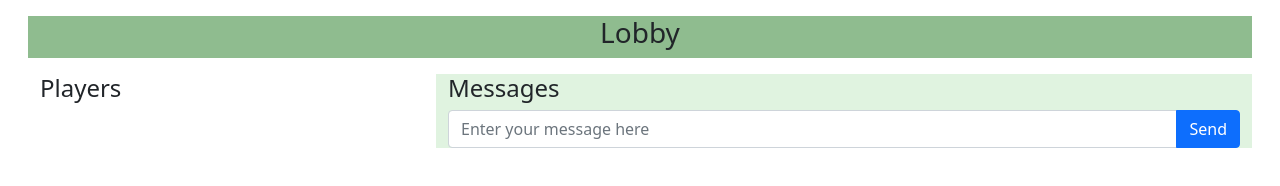
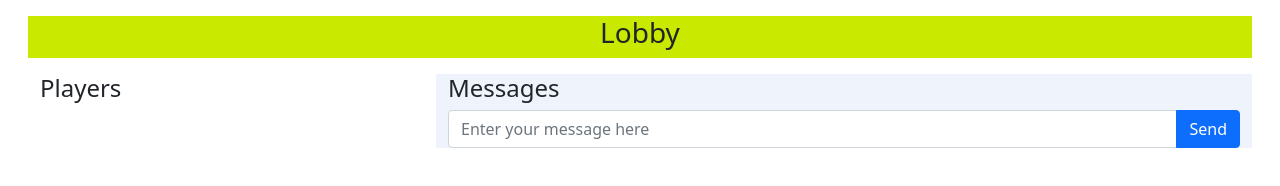
Before and after one commit to dnewmie/reversi-dani, a website: page public/lobby.html in a window 1280 px wide. Drawn offline with nearby package versions, Linux system fonts and the light colour scheme.

Commit message:
Making some aesthetic changes

```diff
--- a/public/assets/css/game.css
+++ b/public/assets/css/game.css
@@ -1,14 +1,14 @@
 body {
-    background-color: rgb(170, 218, 170);
+    background-color: rgb(255, 255, 255);
   }
 
   .headerrow, #messagePane {
-    background-color: rgb(224, 243, 224);
+    background-color: rgb(238, 243, 252);
   }
 
   .join_room_response,
   .left_room_response {
-    background-color: rgb(247, 247, 247);
+    background-color: rgb(255, 255, 255);
   }
 
   .chat_message {
@@ -23,7 +23,7 @@ body {
   }
 
   table#game_board td {
-    background-color: powderblue;
+    background-color: rgb(201, 234, 0);
     border: 1px solid black;
     margin: 0px;
     padding: 0px;
--- a/public/lobby.html
+++ b/public/lobby.html
@@ -11,16 +11,16 @@
     integrity="sha384-EVSTQN3/azprG1Anm3QDgpJLIm9Nao0Yz1ztcQTwFspd3yD65VohhpuuCOmLASjC" crossorigin="anonymous">
   <style>
     .headerrow {
-      background-color: darkseagreen;
+      background-color: rgb(201, 234, 0);
     }
 
     #messagePane {
-      background-color: rgb(224, 243, 224);
+      background-color: rgb(238, 243, 252);
     }
 
     .join_room_response,
     .left_room_response {
-      background-color: rgb(247, 247, 247);
+      background-color: rgb(255, 255, 255);
     }
 
     .chat_message {
```
Also changed, not shown: public/about.html (+1 -1 lines), public/index.html (+1 -1 lines), public/assets/images/bottom-splash.png, public/assets/images/bottom-splash_old.png (added), public/assets/images/top-splash.png, public/assets/images/top-splash_old.png (added).
